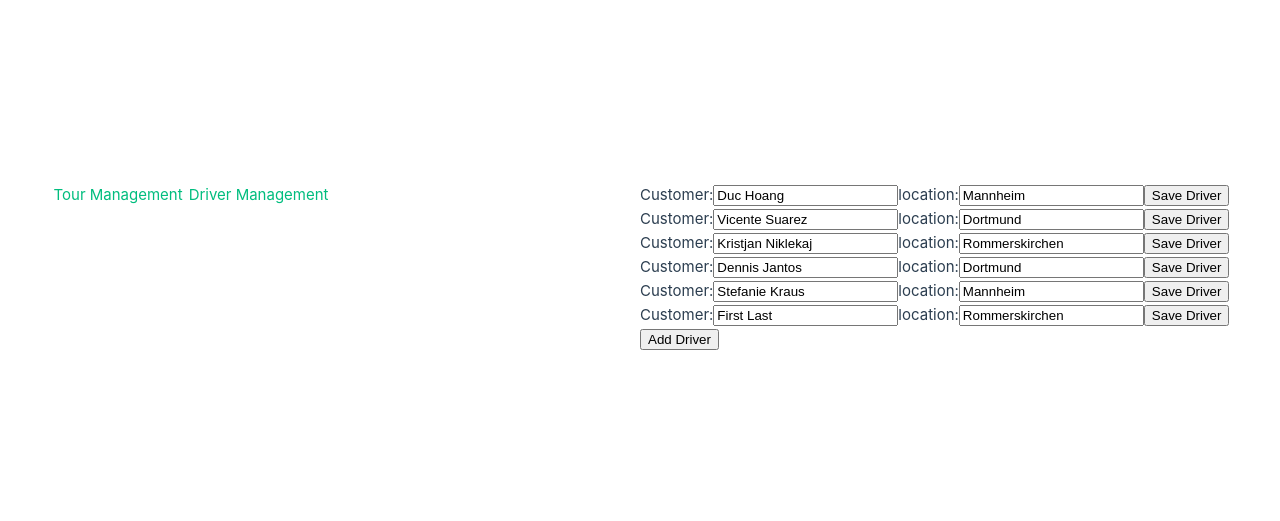
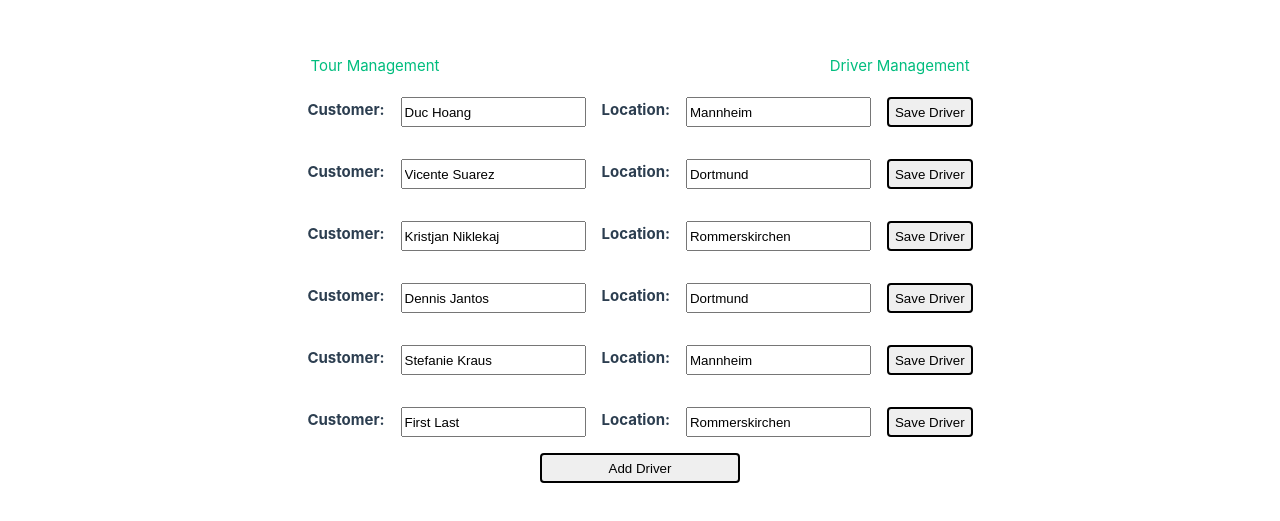
Before and after one commit to niklekaj/loadify, a Vue app: page /drivers in a window 1280 px wide. Shown: the part 133-654 px from the top of the page. Built offline with nearby package versions, Linux system fonts and the light colour scheme.

Commit message:
feat: drivers UI, mobile-first responsiveness using SCSS

```diff
--- a/package.json
+++ b/package.json
@@ -33,6 +33,7 @@
     "jsdom": "^24.0.0",
     "npm-run-all2": "^6.1.2",
     "prettier": "^3.0.3",
+    "sass": "^1.72.0",
     "typescript": "~5.4.0",
     "vite": "^5.1.6",
     "vitest": "^1.4.0",
--- a/src/App.vue
+++ b/src/App.vue
@@ -15,5 +15,9 @@ import { RouterLink, RouterView } from 'vue-router'
   <RouterView />
 </template>
 
-<style scoped>
+<style scoped lang="scss">
+  nav {
+    display: flex;
+    justify-content: space-between;
+  }
 </style>
--- a/src/assets/main.css
+++ b/src/assets/main.css
@@ -29,7 +29,7 @@ a,
 
   #app {
     display: grid;
-    grid-template-columns: 1fr 1fr;
+    grid-template-columns: 1fr;
     padding: 0 2rem;
   }
 }
--- /dev/null
+++ b/src/views/DriverManagement.scss
@@ -0,0 +1,68 @@
+.driver {
+    flex-direction: row;
+    &_field {
+      display: flex;
+      flex-direction: column;
+      margin: 4px 0;
+
+      &-label {
+        font-weight: bold;
+        margin-bottom: 4px;
+      }
+    }
+
+    &--save {
+      margin: 16px 0px;
+    }
+
+    &_horizontal-line {
+      margin: 12px 0;
+      border-color:#00bd7e;
+    }
+  }
+
+  section, .driver {
+    display: flex;
+    flex-direction: column;
+  }
+
+  input {
+    height: 30px;
+  }
+
+  button {
+    align-self: center;
+    height: 30px;
+    width: 40%;
+    border: 2px solid black;
+    border-radius: 4px;
+  }
+
+  @media screen and (min-width: 768px) {
+    section {
+      max-width: 900px;
+    }
+
+    .driver {
+      flex-direction: row;
+      justify-content: space-between;
+
+      &_field {
+        flex-direction: row;
+        align-items: center;
+        margin-right: 16px;
+
+        &-label {
+          margin-right: 16px;
+        }
+      }
+
+      &_horizontal-line {
+        display: none;
+      }
+    }
+
+    button {
+      width: 30%;
+    }
+  }
--- a/src/views/DriverManagement.vue
+++ b/src/views/DriverManagement.vue
@@ -50,28 +50,25 @@ export default {
 
 <template>
   <section>
-      <div v-for="driverForm in driverForms" :key="driverForm.id">
-        <form @submit.prevent="saveDriverForms(driverForm.id)">
-            <label for="name">Customer:</label>
-            <input type="text" id="name" v-model="driverForm.name">
+        <form v-for="driverForm in driverForms" :key="driverForm.id" @submit.prevent="saveDriverForms(driverForm.id)" class="driver">
+            <div class="driver_field">
+              <label class="driver_field-label" for="name">Customer:</label>
+              <input type="text" id="name" v-model="driverForm.name">
+            </div>
 
-            <label for="location">location:</label>
-            <input type="text" id="location" v-model="driverForm.location">
+            <div class="driver_field">
+              <label class="driver_field-label" for="location">Location:</label>
+              <input type="text" id="location" v-model="driverForm.location">
+            </div>
 
-            <button type="submit">Save Driver</button>
+            <button class="driver--save" type="submit">Save Driver</button>
+            <hr class="driver_horizontal-line" />
         </form>
-      </div>
       <button @click="addNewDriverForm()">Add Driver</button>
 
   </section>
 </template>
 
-<style>
-@media (min-width: 1024px) {
-  .about {
-    min-height: 100vh;
-    display: flex;
-    align-items: center;
-  }
-}
+<style scoped lang="scss">
+  @import "./DriverManagement.scss"
 </style>
```
Also changed, not shown: 1 other file (tests, documents, lock files or other folders).
